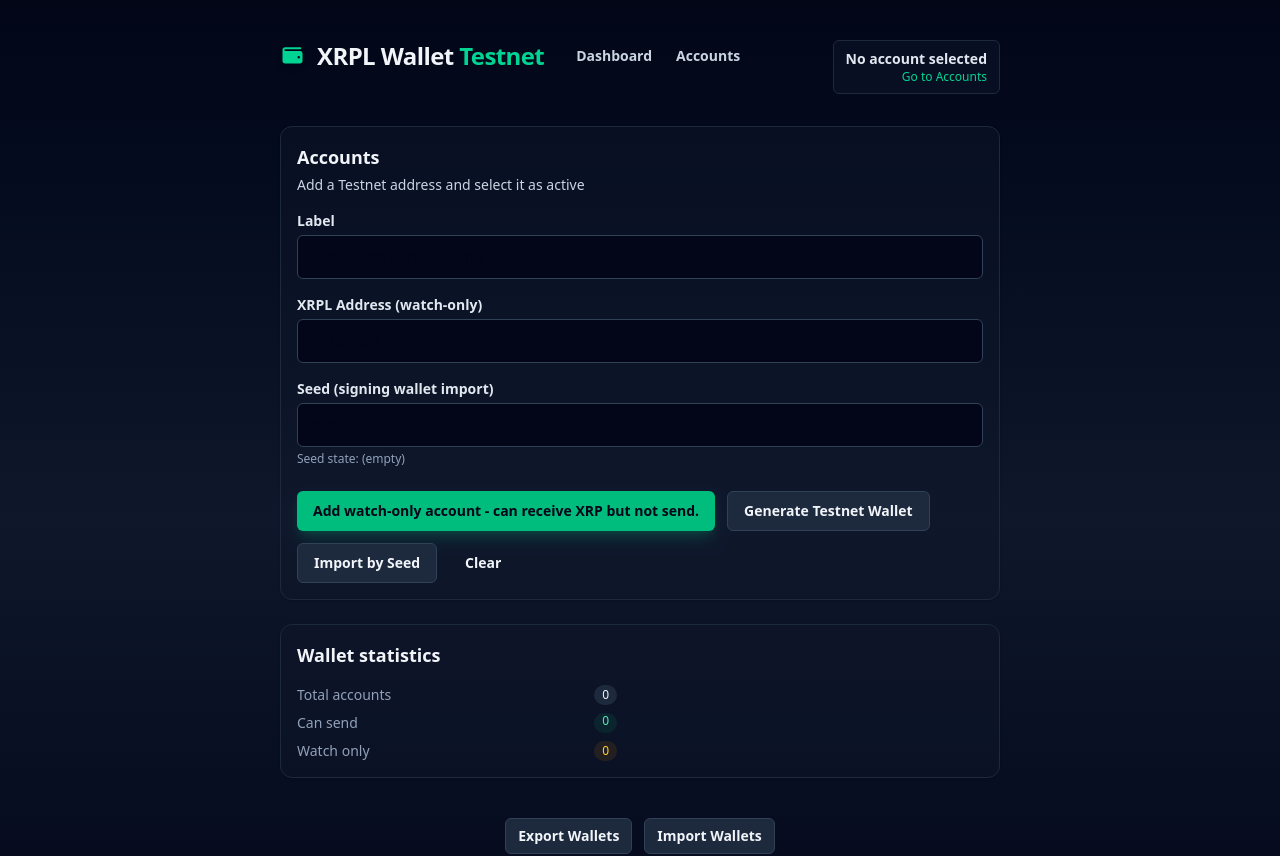
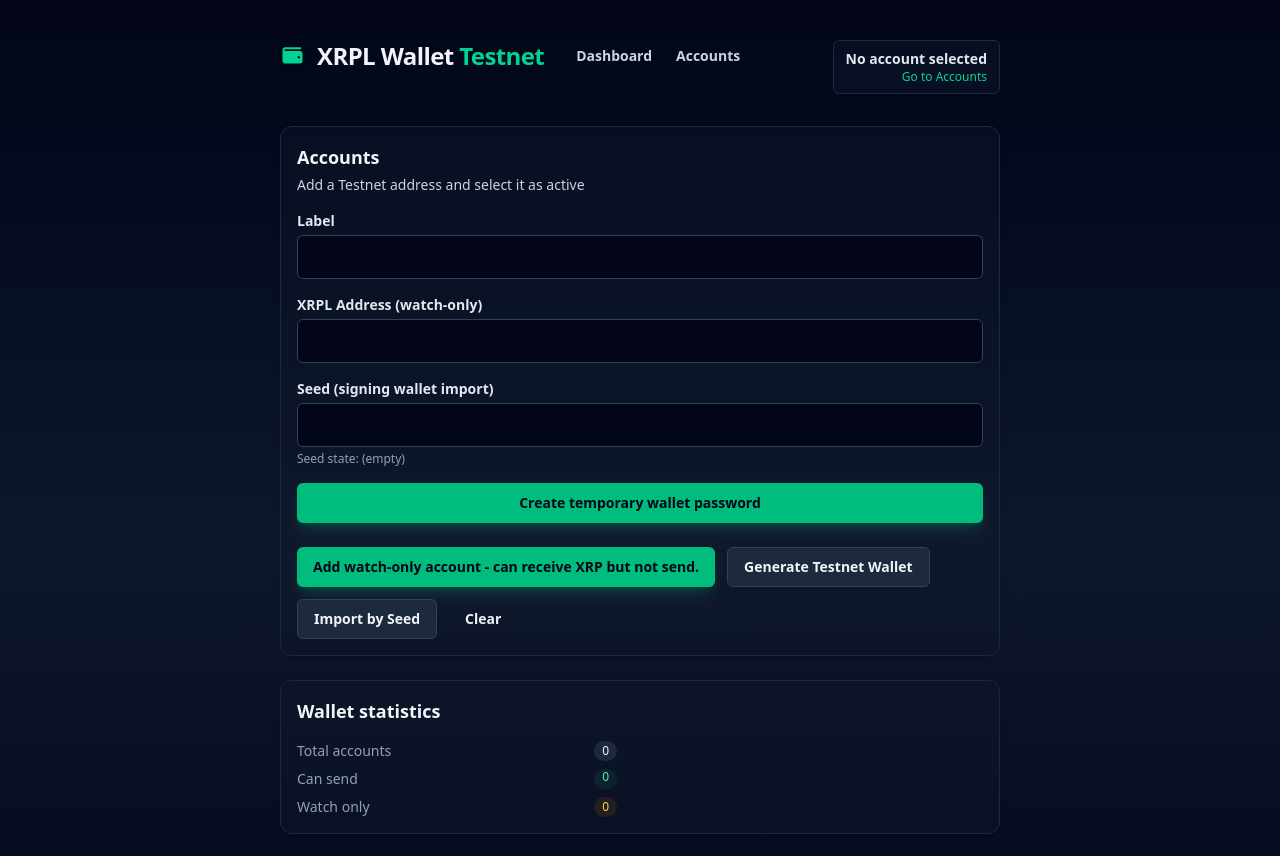
Before and after one commit to teejay327/xrpl-testwallet, a React (Vite) app: page /accounts in a window 1280 px wide. Shown: the top 856 px of the page. Built offline with nearby package versions, Linux system fonts and the light colour scheme.

Commit message:
Added temporary password for development

```diff
--- a/src/pages/Accounts.jsx
+++ b/src/pages/Accounts.jsx
@@ -286,7 +286,9 @@ const onImport = () => {
       setError("");
 
       await createPassword(password);
-      addAccount(pendingAccount);
+      if (pendingAccount) {
+        addAccount(pendingAccount);
+      }
 
       setPendingAccount(null);
       setShowPasswordSetup(false);
@@ -347,6 +349,12 @@ const onImport = () => {
             <div className="text-sm text-rose-400">
               {error}
             </div>
+          )}
+
+          {!hasPassword && !showPasswordSetup && (
+            <Button onClick={() => setShowPasswordSetup(true)}>
+              Create temporary wallet password
+            </Button>
           )}
 
           {showPasswordSetup && (
```
